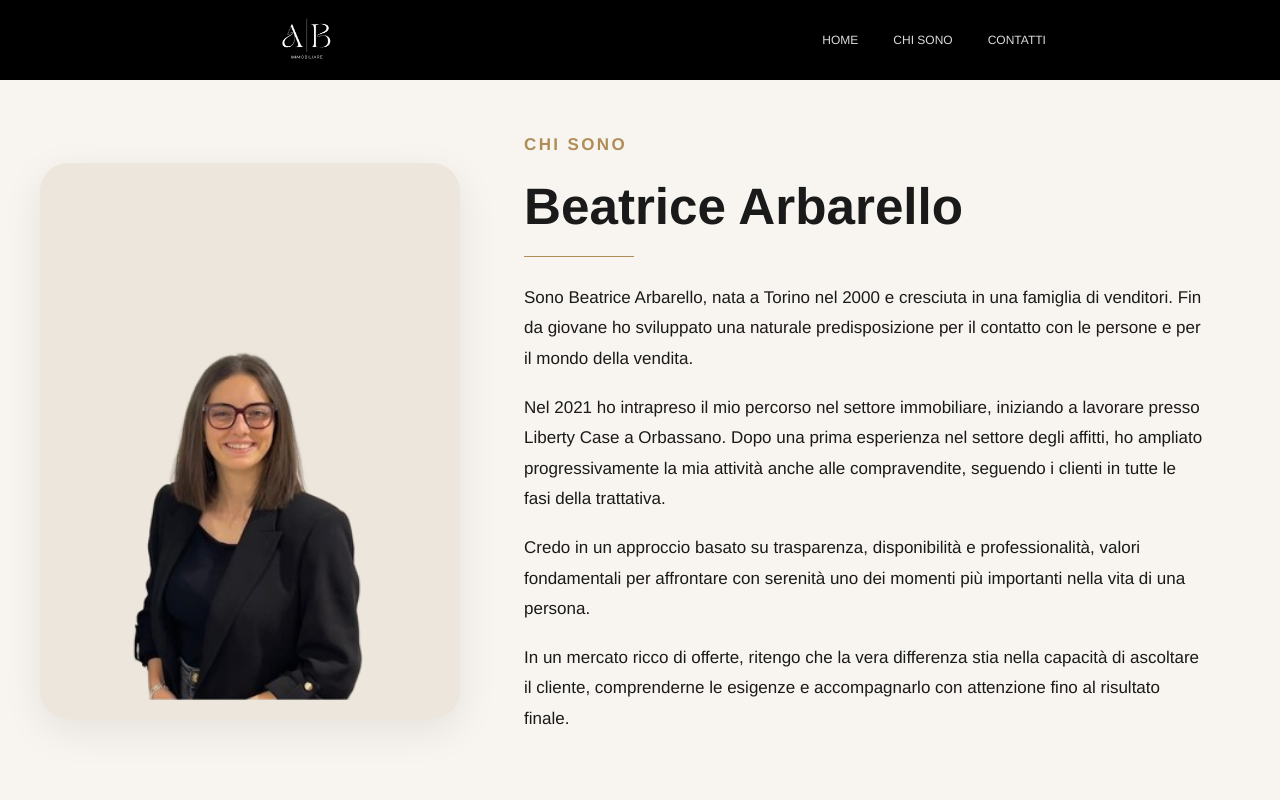
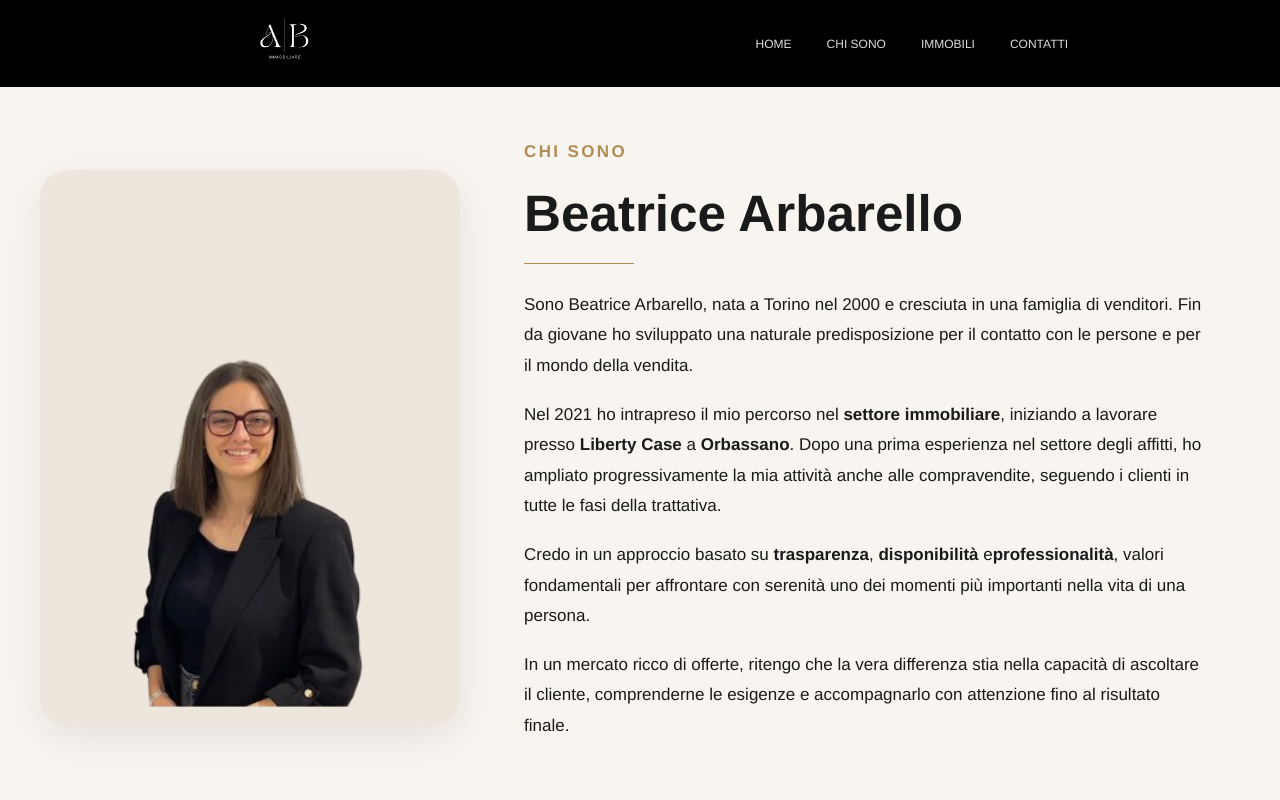
Before and after one commit to martilanz/ab-immobiliare, a Next.js app: page /about in a window 1280 px wide. Shown: the top 800 px of the page. Built offline with nearby package versions, Linux system fonts and the light colour scheme.

Commit message:
fix various

```diff
--- a/app/about/page.tsx
+++ b/app/about/page.tsx
@@ -26,15 +26,15 @@ export default function About() {
     di venditori. Fin da giovane ho sviluppato una naturale predisposizione per
     il contatto con le persone e per il mondo della vendita.
   </p> <p>
-    Nel 2021 ho intrapreso il mio percorso nel settore immobiliare, iniziando a
-    lavorare presso Liberty Case a Orbassano. Dopo una prima esperienza nel
+    Nel 2021 ho intrapreso il mio percorso nel <b>settore immobiliare</b>, iniziando a
+    lavorare presso <b>Liberty Case</b> a <b>Orbassano</b>. Dopo una prima esperienza nel
     settore degli affitti, ho ampliato progressivamente la mia attività anche
     alle compravendite, seguendo i clienti in tutte le fasi della trattativa.
   </p>
 
   <p>
-    Credo in un approccio basato su trasparenza, disponibilità e
-    professionalità, valori fondamentali per affrontare con serenità uno dei
+    Credo in un approccio basato su <b>trasparenza</b>, <b>disponibilità</b> e
+    <b>professionalità</b>, valori fondamentali per affrontare con serenità uno dei
     momenti più importanti nella vita di una persona.
   </p>
 
@@ -56,7 +56,7 @@ export default function About() {
               <h2>Tre elementi che guidano il mio lavoro</h2>
             </div>
             <p className="muted maxText">
-              Un metodo basato sull’ascolto, sulla competenza e su un supporto
+              Un metodo basato sull’ ascolto, sulla competenza e su un supporto
               costante in tutte le fasi della compravendita.
             </p>
           </div>
--- a/app/globals.css
+++ b/app/globals.css
@@ -101,6 +101,40 @@ button {
   display: flex;
   flex-direction: column;
   overflow: hidden;
+}
+
+.heroScroll {
+  position: absolute;
+  left: 50%;
+  bottom: 20%;
+  transform: translateX(-50%);
+  display: flex;
+  flex-direction: column;
+  align-items: center;
+  gap: 10px;
+  text-decoration: none;
+  z-index: 2;
+}
+
+.heroScrollArrow {
+  font-size: 2rem;
+  color: #fff;
+  animation: arrowBounce 1.8s ease-in-out infinite;
+  line-height: 1;
+  text-shadow: 0 4px 14px rgba(0, 0, 0, 0.45);
+}
+
+@keyframes arrowBounce {
+  0%,
+  100% {
+    transform: translateY(0);
+    opacity: 0.75;
+  }
+
+  50% {
+    transform: translateY(10px);
+    opacity: 1;
+  }
 }
 
 .heroVideo {
--- a/app/page.tsx
+++ b/app/page.tsx
@@ -63,7 +63,7 @@ const services = [
   {
     id: 5,
     title: "NOTAIO",
-    text: "Affiancamento fino al rogito con professionisti qualificati in ogni fase finale.",
+    text: "Affiancamento fino al rogito notarile in ogni fase.",
     icon: <HiOutlineScale />,
   },
 ];
--- a/components/Navbar.tsx
+++ b/components/Navbar.tsx
@@ -3,6 +3,7 @@
 
 import { useState } from "react";
 import "./css/Navbar.css";
+import Link from "next/link";
 
 
 export default function Navbar() {
@@ -11,8 +12,13 @@ export default function Navbar() {
 
   return (
     <nav className="navbar container">
-      <img className="logo" src="\images\ab_scontornato.png"></img>
-
+      <Link href="/">
+        <img
+          className="logo"
+          src="/images/ab_scontornato.png"
+          alt="Home"
+        />
+      </Link>
       <button
         className="hamburger"
         onClick={() => setMenuOpen(!menuOpen)}
@@ -24,6 +30,7 @@ export default function Navbar() {
       <div className={`navLinks ${menuOpen ? "open" : ""}`}>
         <a href="/">Home</a>
         <a href="/about">Chi sono</a>
+        <a href="https://www.immobiliare.it/agenzie-immobiliari/171836/studio-liberty-orbassano/" target="_blank">Immobili</a>
         <a href="/contact">Contatti</a>
       </div>
     </nav>
--- a/components/css/Navbar.css
+++ b/components/css/Navbar.css
@@ -1,6 +1,7 @@
 .logo {
   width: 150px;
   height: 50px;
+  cursor: pointer;
 }
 
 .navbar {
```
